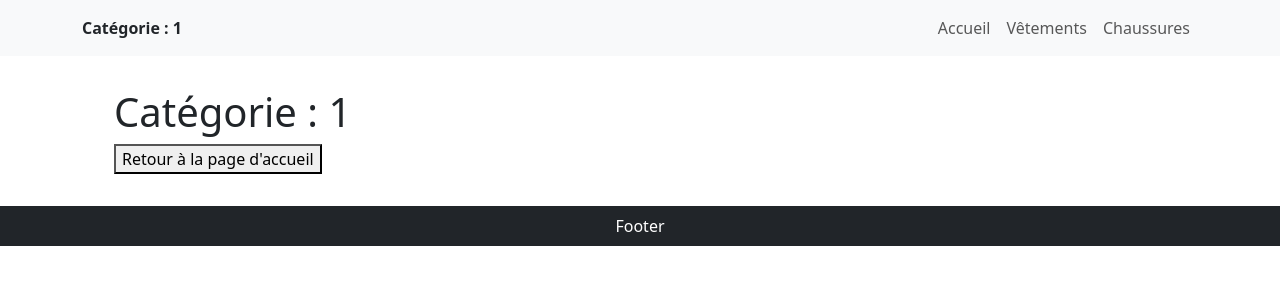
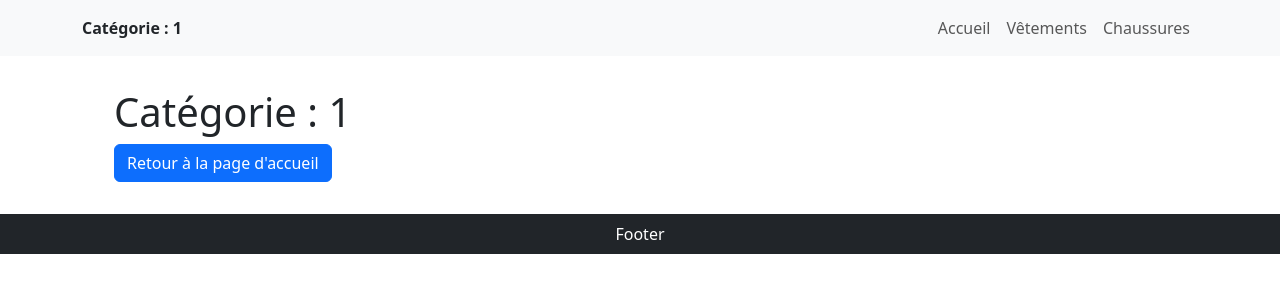
Before and after one commit to fanarkt08/front-end, a React (Vite) app: page /categorie/1 in a window 1280 px wide. Shown: the top 300 px of the page. Built offline with nearby package versions, Linux system fonts and the light colour scheme.

Commit message:
update activity 8

```diff
--- a/src/pages/Category.jsx
+++ b/src/pages/Category.jsx
@@ -1,4 +1,5 @@
 import { useParams, useNavigate } from 'react-router';
+import { Button } from 'react-bootstrap';
 
 function Category() {
   const { category } = useParams();
@@ -11,7 +12,9 @@ function Category() {
   return (
     <div style={{ padding: '2rem' }}>
       <h1>Catégorie : {category}</h1>
-      <button onClick={handleReturn}>Retour à la page d'accueil</button>
+      <Button variant="primary" onClick={handleReturn}>
+        Retour à la page d'accueil
+      </Button>
     </div>
   );
 }
```
